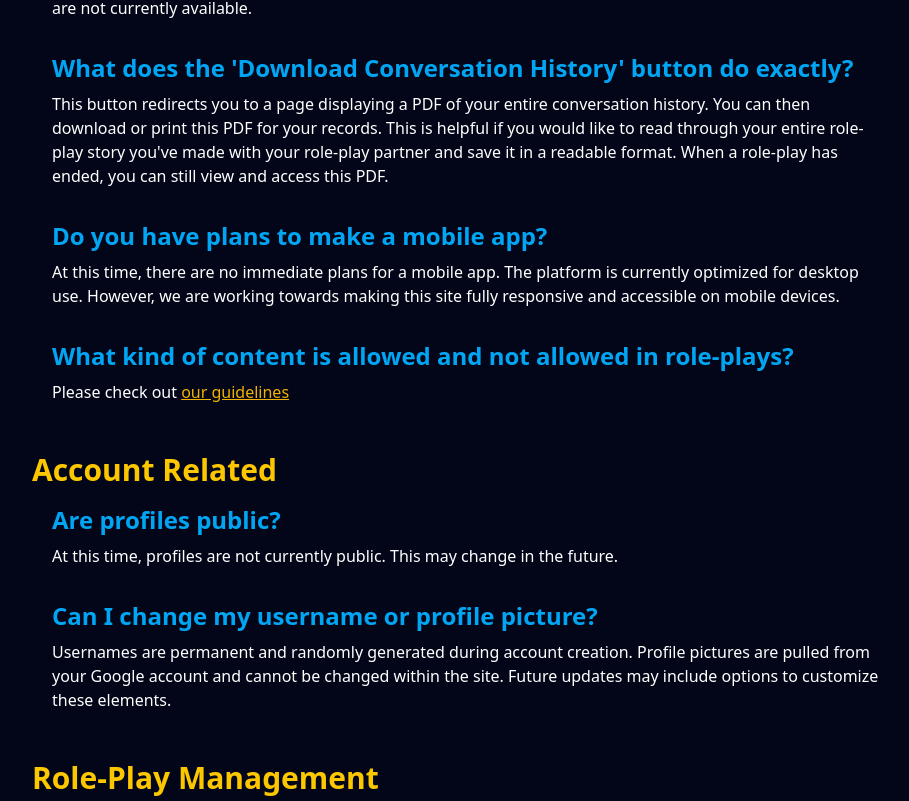
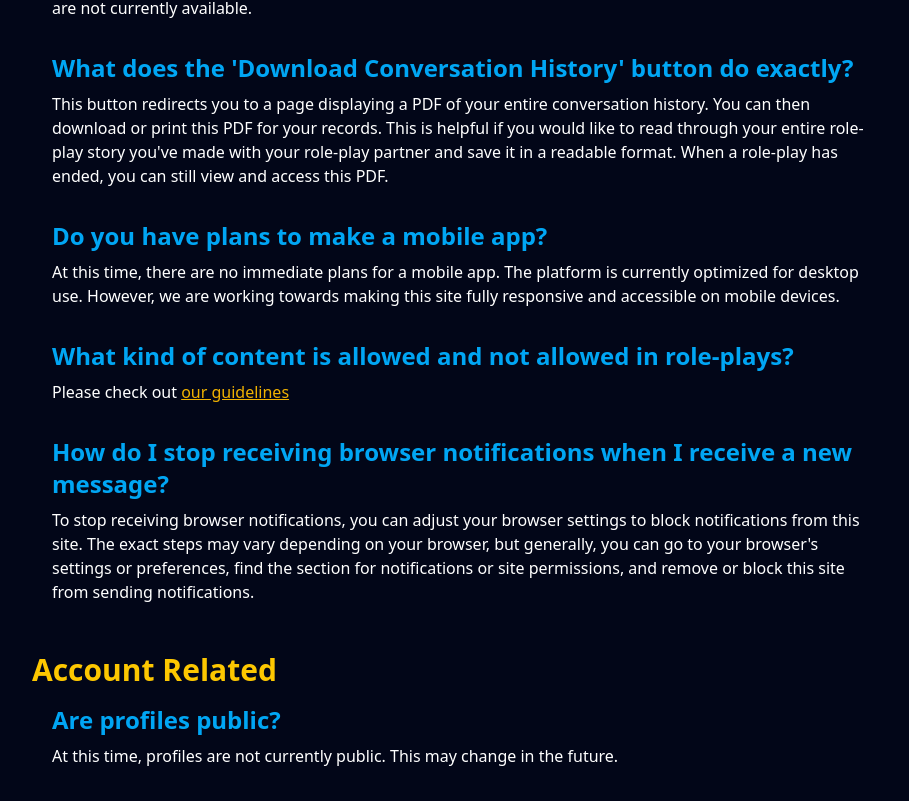
Before and after one commit to Hairum-Qureshi/story-roleplay-app, a React (Vite) app in the folder apps/frontend/: page /faq in a window 1280 px wide. Shown: the part 456-1257 px from the top of the page, without its empty margins (184-1093 px from the left). Built offline with nearby package versions, Linux system fonts and the light colour scheme; no server answers.

Commit message:
added FAQ

```diff
--- a/apps/frontend/src/pages/FAQ.tsx
+++ b/apps/frontend/src/pages/FAQ.tsx
@@ -55,6 +55,12 @@ export default function FAQ() {
 							</Link>
 						</p>
 					)
+				},
+				{
+					question:
+						"How do I stop receiving browser notifications when I receive a new message?",
+					answer:
+						"To stop receiving browser notifications, you can adjust your browser settings to block notifications from this site. The exact steps may vary depending on your browser, but generally, you can go to your browser's settings or preferences, find the section for notifications or site permissions, and remove or block this site from sending notifications."
 				}
 			]
 		},
```
